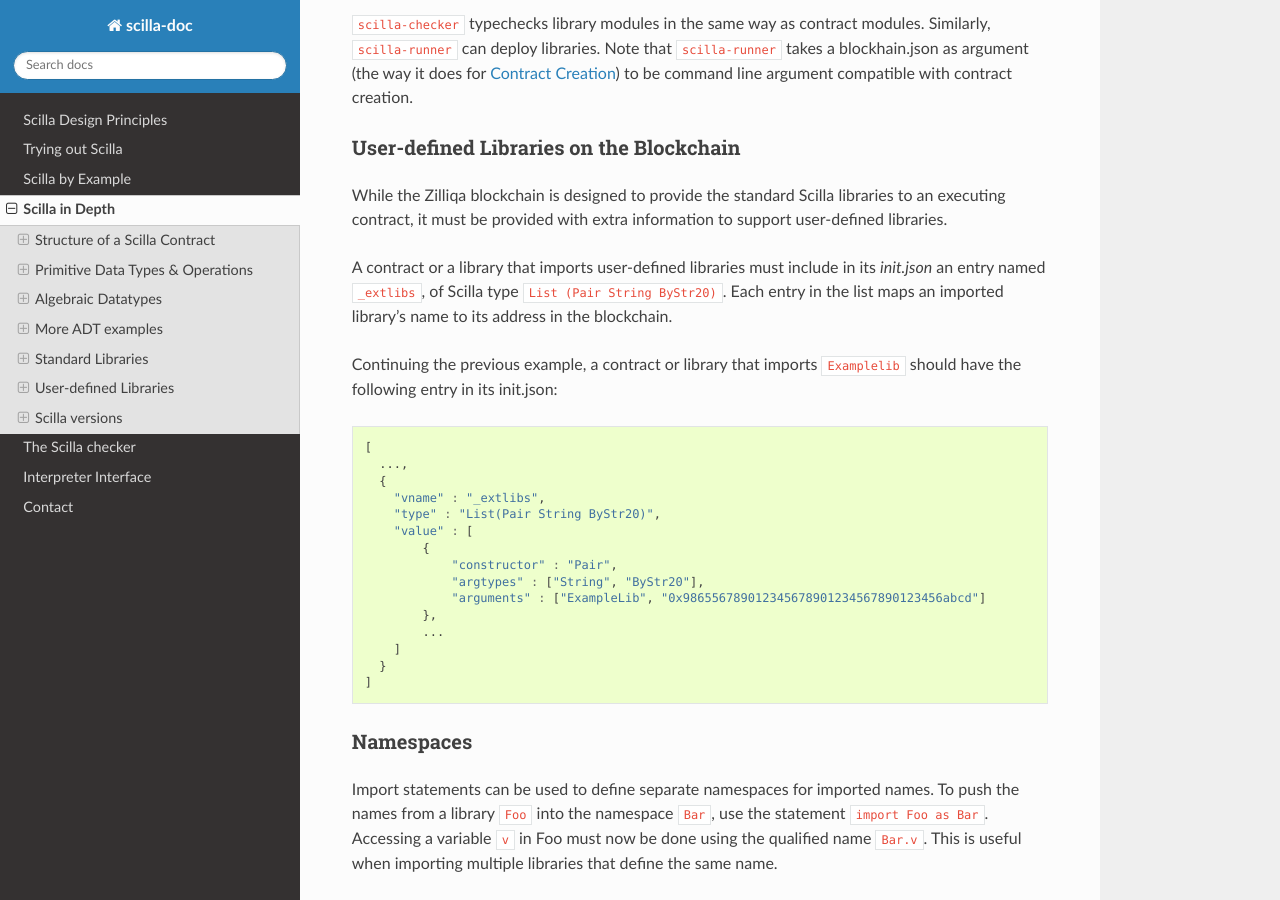
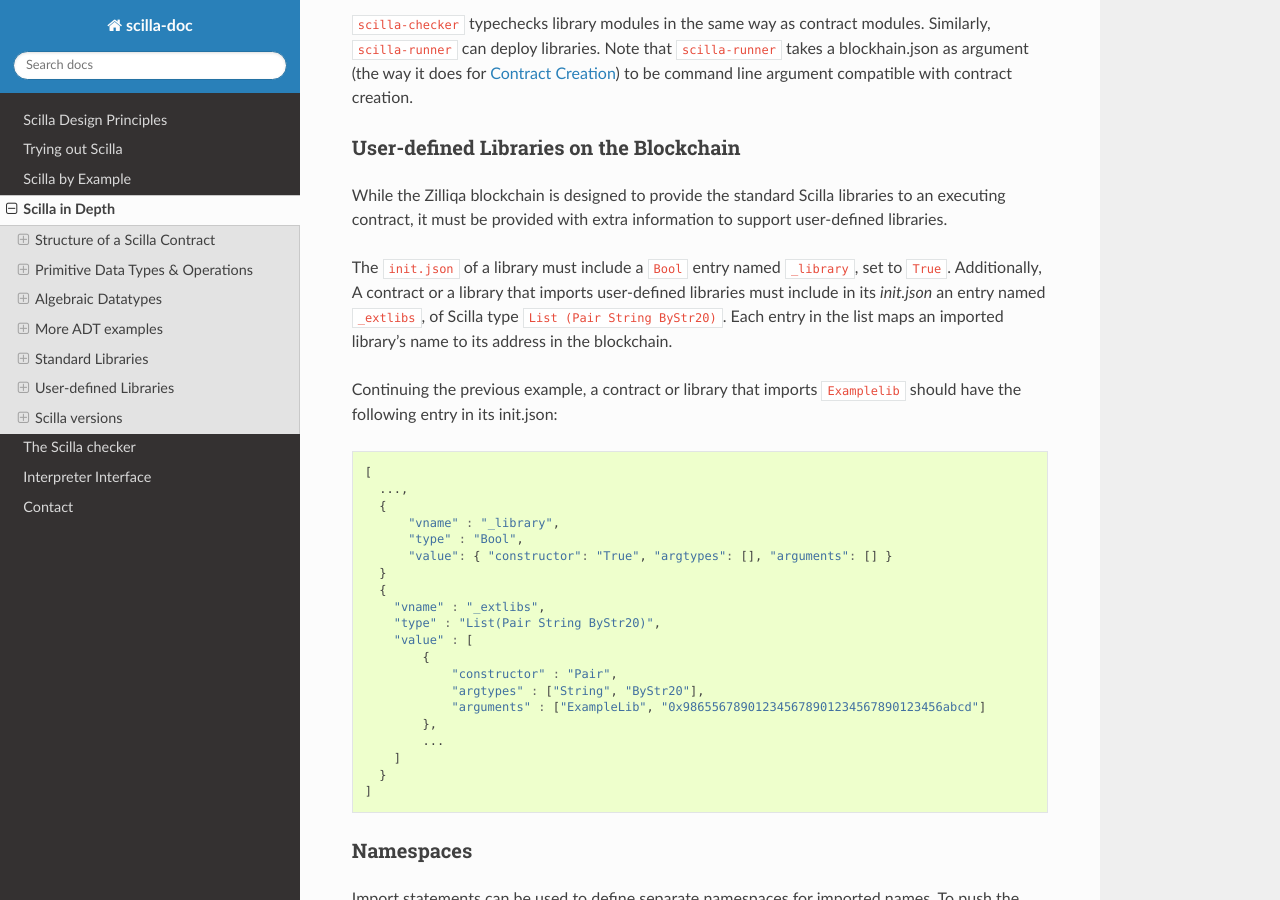
Before and after one commit to Zilliqa/scilla-docs, a Sphinx documentation site: the page built from docs/source/scilla-in-depth.rst, in a window 1280 px wide and 900 px high, scrolled down 38199 px. Built offline with Sphinx 7.4.7 and the Read the Docs theme 2.0.0, drawn with Linux system fonts in a browser that asks for light colours.

Commit message:
Specify the _library entry in init.json for libraries

```diff
--- a/docs/source/scilla-in-depth.rst
+++ b/docs/source/scilla-in-depth.rst
@@ -2201,6 +2201,8 @@ While the Zilliqa blockchain is designed to provide the standard Scilla librarie
 executing contract, it must be provided with extra information to support user-defined
 libraries.
 
+The ``init.json`` of a library must include a ``Bool`` entry named ``_library``, set to
+``True``. Additionally,
 A contract or a library that imports user-defined libraries must include in its `init.json`
 an entry named ``_extlibs``, of Scilla type ``List (Pair String ByStr20)``. Each entry in
 the list maps an imported library's name to its address in the blockchain.
@@ -2212,6 +2214,11 @@ the following entry in its init.json:
 
   [
     ...,
+    {
+        "vname" : "_library",
+        "type" : "Bool",
+        "value": { "constructor": "True", "argtypes": [], "arguments": [] }
+    }
     {
       "vname" : "_extlibs",
       "type" : "List(Pair String ByStr20)",
```
